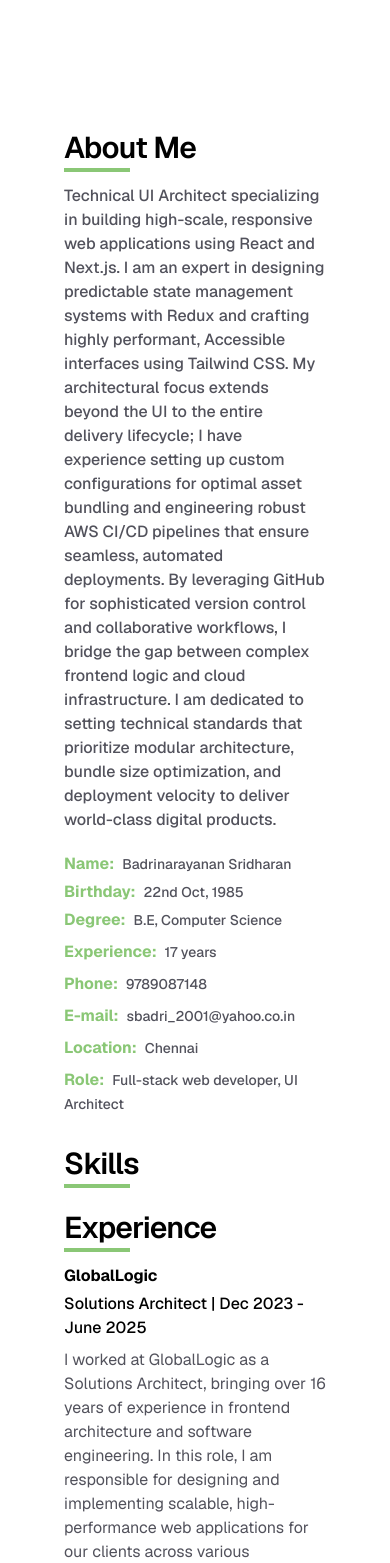
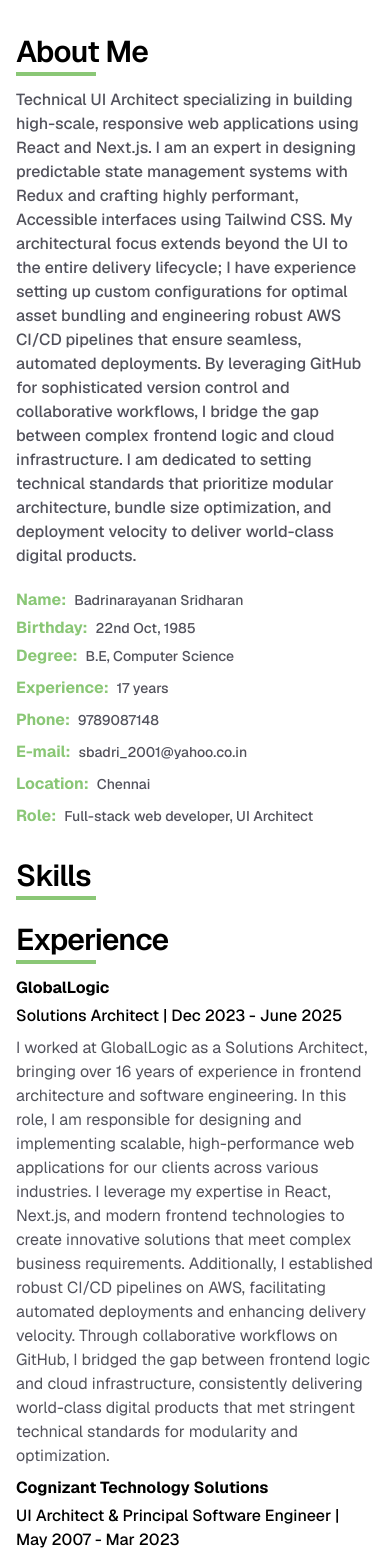
Before and after one commit to sbadri2001/express-portfolio, a Next.js app: page / in a window 390 px wide. Shown: the top 1563 px of the page. Built offline with nearby package versions, Linux system fonts and the light colour scheme.

Commit message:
mobile fixes

```diff
--- a/src/app/(landing)/experience.tsx
+++ b/src/app/(landing)/experience.tsx
@@ -35,8 +35,7 @@
             Cognizant Technology Solutions
           </div>
           <div className="text-base font-medium text-black dark:text-red-50">
-            Frontend Architect & Principal Software Engineer | May 2007 - Mar
-            2023
+            UI Architect & Principal Software Engineer | May 2007 - Mar 2023
           </div>
           <div className="leading-6 text-zinc-600 dark:text-zinc-400 py-2">
             Played a pivotal role in architecting and delivering high-scale,
--- a/src/app/(landing)/page.tsx
+++ b/src/app/(landing)/page.tsx
@@ -7,7 +7,7 @@
 export default function Home() {
   return (
     <div className="flex flex-col flex-1 items-center justify-center bg-zinc-50 font-sans dark:bg-black">
-      <main className="max-w-3xl py-32 px-16 bg-white dark:bg-black sm:items-start">
+      <main className="max-w-3xl py-8 md:py-12 px-4 md:px-12 bg-white dark:bg-black sm:items-start">
         {/* <Image
           className="dark:invert"
           src="/next.svg"
```
